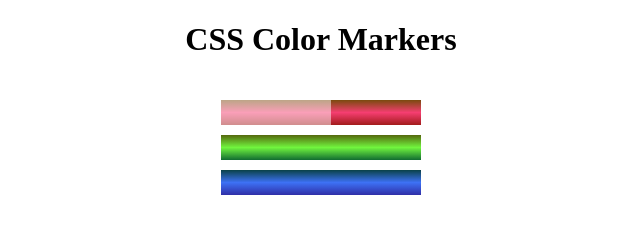
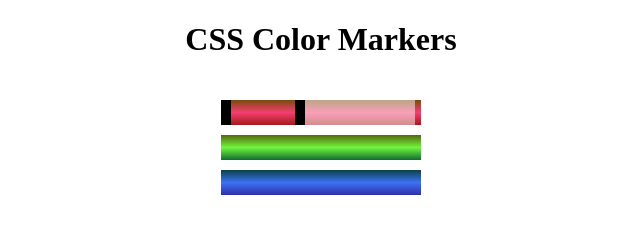
Before and after one commit to hoplit11/Responsive-Web-Design, a plain HTML site: page 3_CSS_Color Markers/index.html in a window 1280 px wide. Shown: the whole page, without its empty margins (319-959 px from the left). Drawn offline with Linux system fonts and the light colour scheme.

Commit message:
sleeve border style

```diff
--- a/3_CSS_Color Markers/index.html
+++ b/3_CSS_Color Markers/index.html
@@ -11,6 +11,7 @@
     <h1>CSS Color Markers</h1>
     <div class="container">
         <div class="marker red">
+            <div class="cap"></div>
             <div class="sleeve"></div>
         </div>
         <div class="marker green"></div>
--- a/3_CSS_Color Markers/styles.css
+++ b/3_CSS_Color Markers/styles.css
@@ -30,6 +30,17 @@ h1 {
 .sleeve {
     width: 110px;
     height: 25px;
-    background-color: white;
-    opacity: 0.5;
+    background-color: rgba(255, 255, 255, 50%);
 }
+
+.cap {
+    width: 60px;
+    height: 25px;
+}
+
+.sleeve, .cap {
+    display: inline-block;
+    border-left-width: 10px;
+    border-left-style: solid;
+    border-left-color: black;
+}
```
